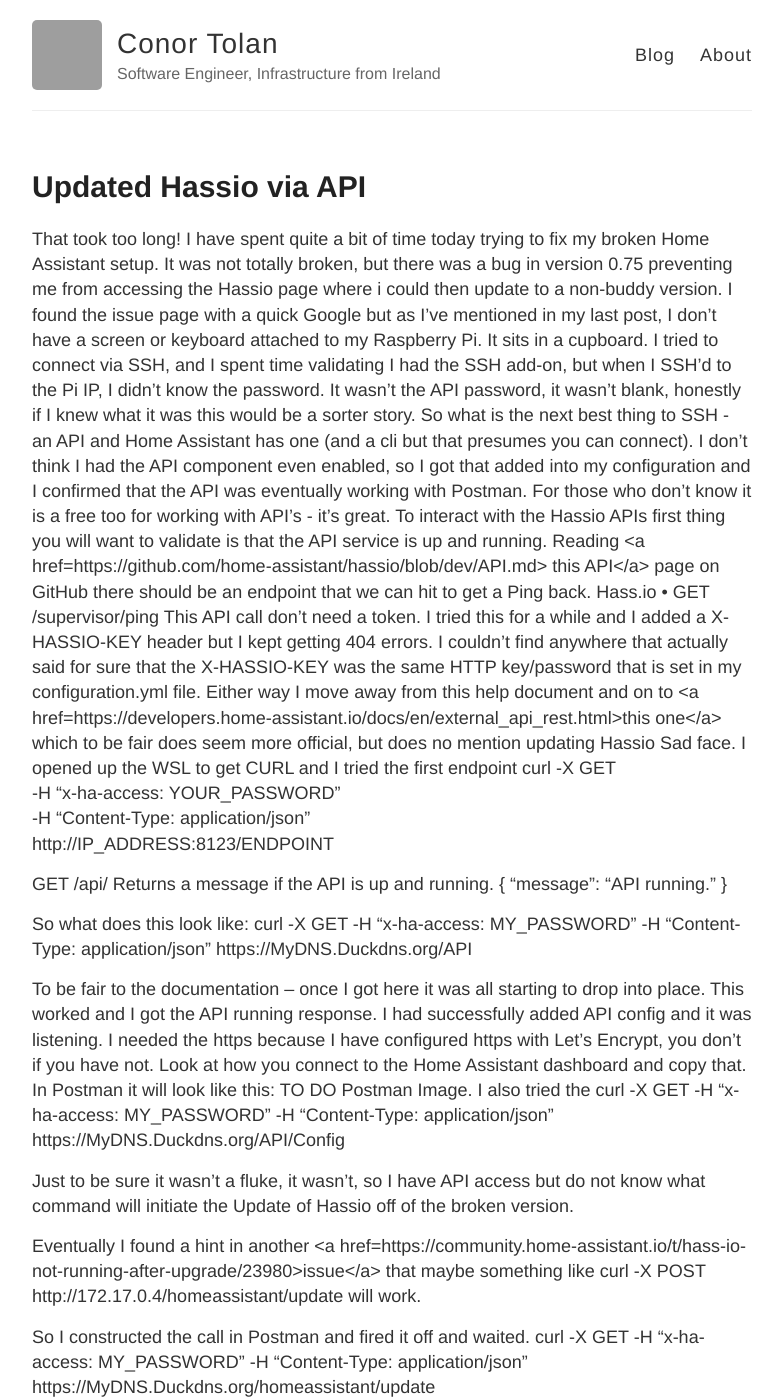
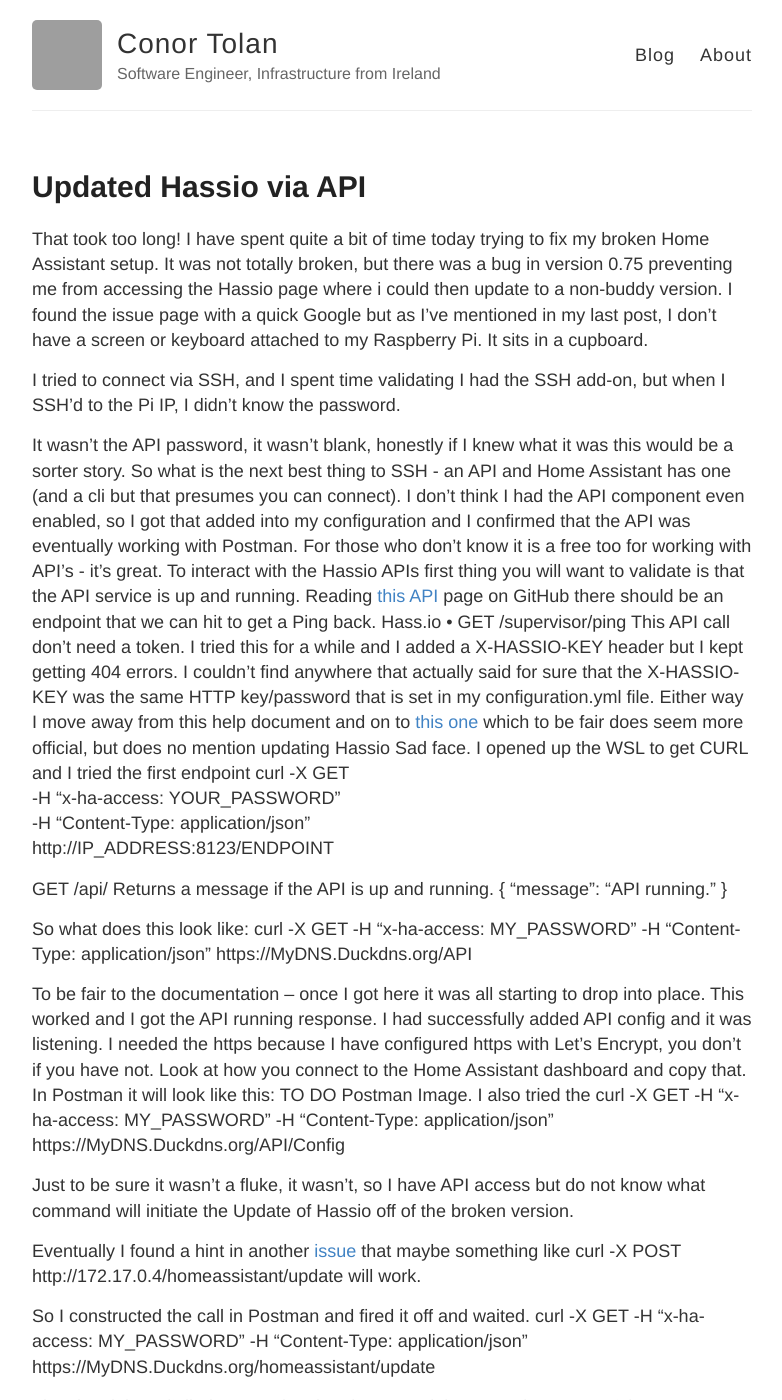
Before and after one commit to ctolan/ctolan.github.io, a Jekyll site: the page built from _posts/2018-09-16-Updated-Hassio.md, in a window 1280 px wide and 1400 px high. Shown: the whole window, without its empty margins (248-1030 px from the left). Built offline with Jekyll 4.4.1, drawn with Linux system fonts in a browser that asks for light colours; comment, search, counter and statistics services are not loaded; grey boxes are pictures that could not be loaded.

Commit message:
Fixed spacing and links.

```diff
--- a/_posts/2018-09-16-Updated-Hassio.md
+++ b/_posts/2018-09-16-Updated-Hassio.md
@@ -4,13 +4,17 @@
 date:   2018-09-16 09:56:31 +0100
 ---
 
-That took too long! I have spent quite a bit of time today trying to fix my broken Home Assistant setup. It was not totally broken, but there was a bug in version 0.75 preventing me from accessing the Hassio page where i could then update to a non-buddy version. I found the issue page with a quick Google but as I've mentioned in my last post, I don’t have a screen or keyboard attached to my Raspberry Pi. It sits in a cupboard. I tried to connect via SSH, and I spent time validating I had the SSH add-on, but when I SSH'd to the Pi IP, I didn't know the password. It wasn't the API password, it wasn't blank, honestly if I knew what it was this would be a sorter story.
+That took too long! I have spent quite a bit of time today trying to fix my broken Home Assistant setup. It was not totally broken, but there was a bug in version 0.75 preventing me from accessing the Hassio page where i could then update to a non-buddy version. I found the issue page with a quick Google but as I've mentioned in my last post, I don’t have a screen or keyboard attached to my Raspberry Pi. It sits in a cupboard.
+
+I tried to connect via SSH, and I spent time validating I had the SSH add-on, but when I SSH'd to the Pi IP, I didn't know the password.
+
+It wasn't the API password, it wasn't blank, honestly if I knew what it was this would be a sorter story.
 So what is the next best thing to SSH - an API and Home Assistant has one (and a cli but that presumes you can connect). I don’t think I had the API component even enabled, so I got that added into my configuration and I confirmed that the API was eventually working with Postman. For those who don't know it is a free too for working with API's - it's great.
-To interact with the Hassio APIs first thing you will want to validate is that the API service is up and running. Reading <a href=https://github.com/home-assistant/hassio/blob/dev/API.md> this API</a> page on GitHub there should be an endpoint that we can hit to get a Ping back.
+To interact with the Hassio APIs first thing you will want to validate is that the API service is up and running. Reading <a href="https://github.com/home-assistant/hassio/blob/dev/API.md"> this API</a> page on GitHub there should be an endpoint that we can hit to get a Ping back.
   Hass.io
   •	GET /supervisor/ping
   This API call don't need a token.
-I tried this for a while and I added a X-HASSIO-KEY header but I kept getting 404 errors. I couldn’t find anywhere that actually said for sure that the X-HASSIO-KEY was the same HTTP key/password that is set in my configuration.yml file. Either way I move away from this help document and on to <a href=https://developers.home-assistant.io/docs/en/external_api_rest.html>this one</a> which to be fair does seem more official, but does no mention updating Hassio Sad face.
+I tried this for a while and I added a X-HASSIO-KEY header but I kept getting 404 errors. I couldn’t find anywhere that actually said for sure that the X-HASSIO-KEY was the same HTTP key/password that is set in my configuration.yml file. Either way I move away from this help document and on to <a href="https://developers.home-assistant.io/docs/en/external_api_rest.html">this one</a> which to be fair does seem more official, but does no mention updating Hassio Sad face.
 I opened up the WSL to get CURL and I tried the first endpoint
   curl -X GET \
     -H "x-ha-access: YOUR_PASSWORD" \
@@ -35,7 +39,7 @@
 
 Just to be sure it wasn’t a fluke, it wasn’t, so I have API access but do not know what command will initiate the Update of Hassio off of the broken version.
 
-Eventually I found a hint in another <a href=https://community.home-assistant.io/t/hass-io-not-running-after-upgrade/23980>issue</a> that maybe something like curl -X POST http://172.17.0.4/homeassistant/update will work.
+Eventually I found a hint in another <a href="https://community.home-assistant.io/t/hass-io-not-running-after-upgrade/23980">issue</a> that maybe something like curl -X POST http://172.17.0.4/homeassistant/update will work.
 
 So I constructed the call in Postman and fired it off and waited.
   curl -X GET -H "x-ha-access: MY_PASSWORD" -H "Content-Type: application/json" https://MyDNS.Duckdns.org/homeassistant/update
```
